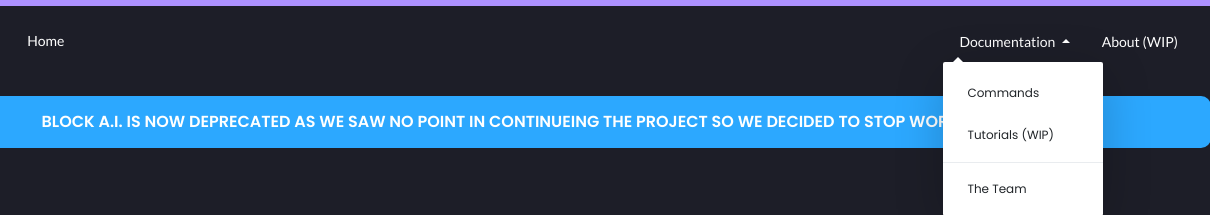
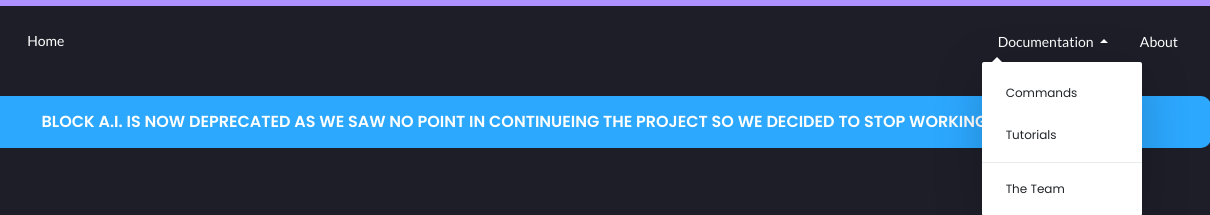
Before and after one commit to Block-A-I/BlockWeb, a plain HTML site: page commands/index.html in a window 1280 px wide. Both pictures are taken after a click on the button "Documentation". Shown: the top 215 px of the page, 70-1280 px from the left. Drawn offline with nearby package versions, Linux system fonts and the light colour scheme.

Commit message:
Update index.html
Remove WIP on Tutorials and About

```diff
--- a/commands/index.html
+++ b/commands/index.html
@@ -58,13 +58,13 @@
                 </a>
                 <div class="dropdown-menu" aria-labelledby="navbarDropdown">
                     <a class="dropdown-item" href="#">Commands <span class="sr-only">(You are here!)</span></a>
-                    <a class="dropdown-item" href="../tutorials">Tutorials (WIP)</a>
+                    <a class="dropdown-item" href="../tutorials">Tutorials</a>
                     <div class="dropdown-divider"></div>
                     <a class="dropdown-item" href="../team">The Team</a>
                 </div>
             </div>
             <div class="nav-item">
-                <a class="nav-link" href="../about">About (WIP)</a>
+                <a class="nav-link" href="../about">About</a>
             </div>
         </div>
     </nav>
```
